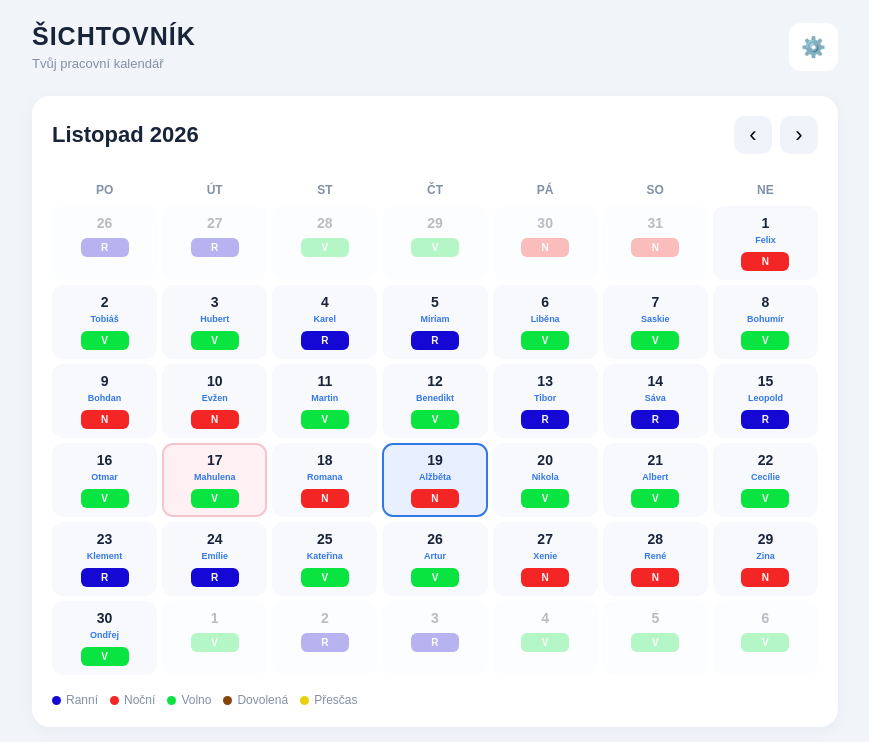
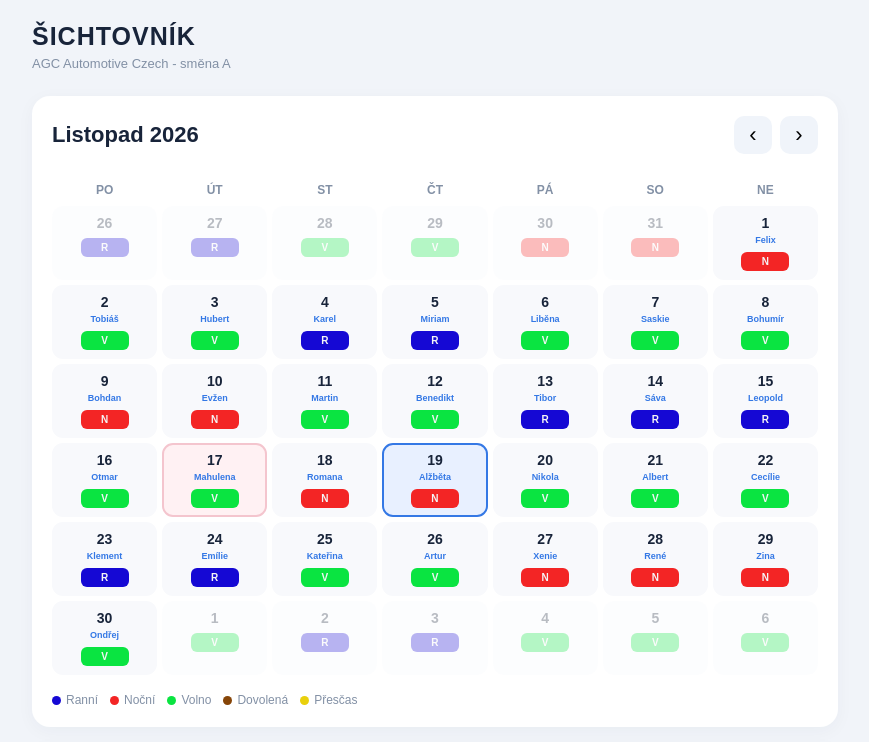
Before and after one commit to Vonkys/Sichtovnik, a plain HTML site: page index.html in a window 1280 px wide. Shown: the top 742 px of the page, without its empty margins (205-1074 px from the left). Drawn offline with Linux system fonts and the light colour scheme.

Commit message:
Update index.html

```diff
--- a/index.html
+++ b/index.html
@@ -284,9 +284,8 @@ footer {
 <header>
     <div>
         <div class="logo">ŠICHTOVNÍK</div>
-        <div class="subtitle">Tvůj pracovní kalendář</div>
+        <div class="subtitle">AGC Automotive Czech - směna A</div>
     </div>
-    <button class="settings" title="Nastavení">⚙️</button>
 </header>
 
 <section class="card">
```
